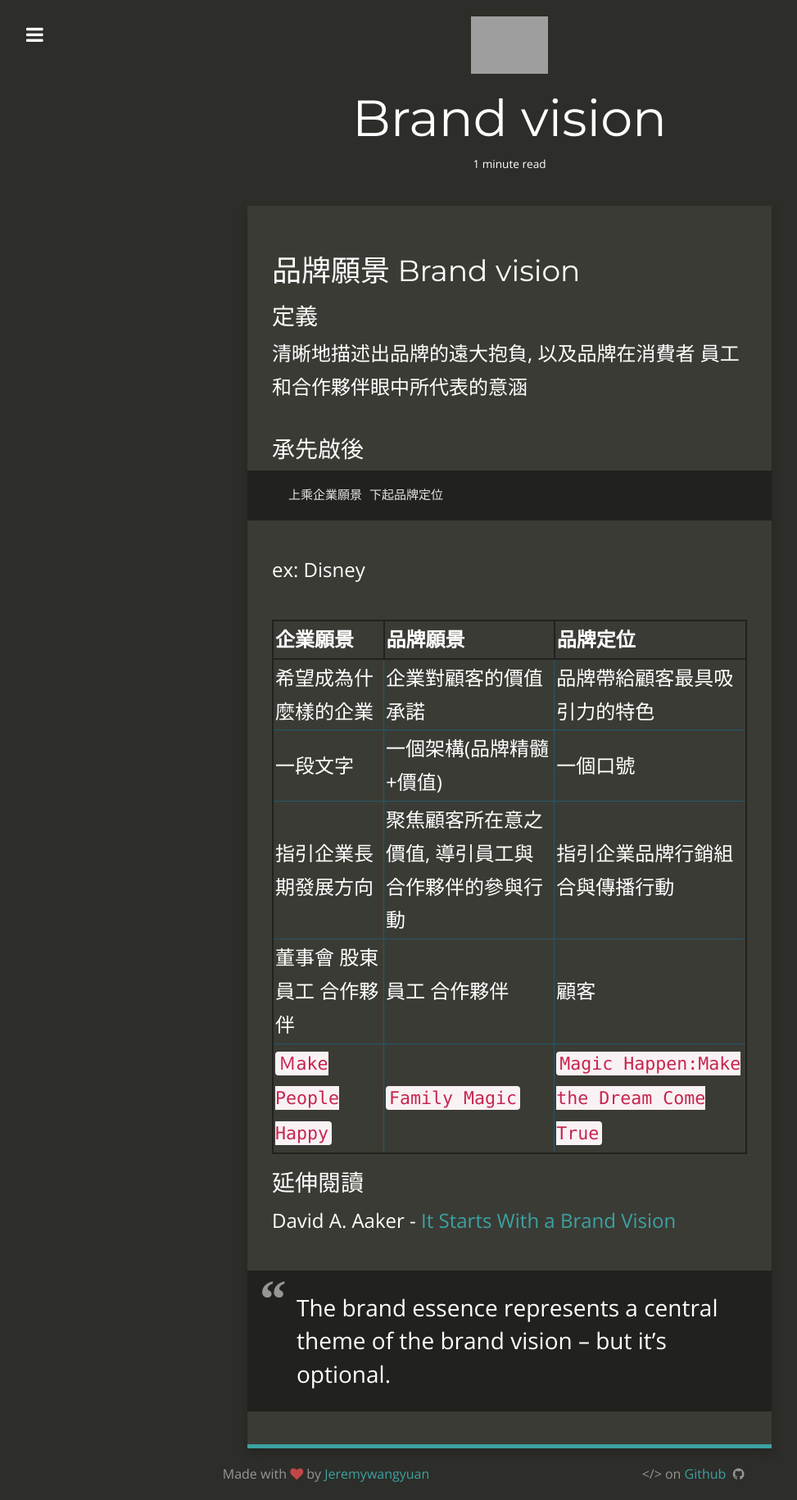
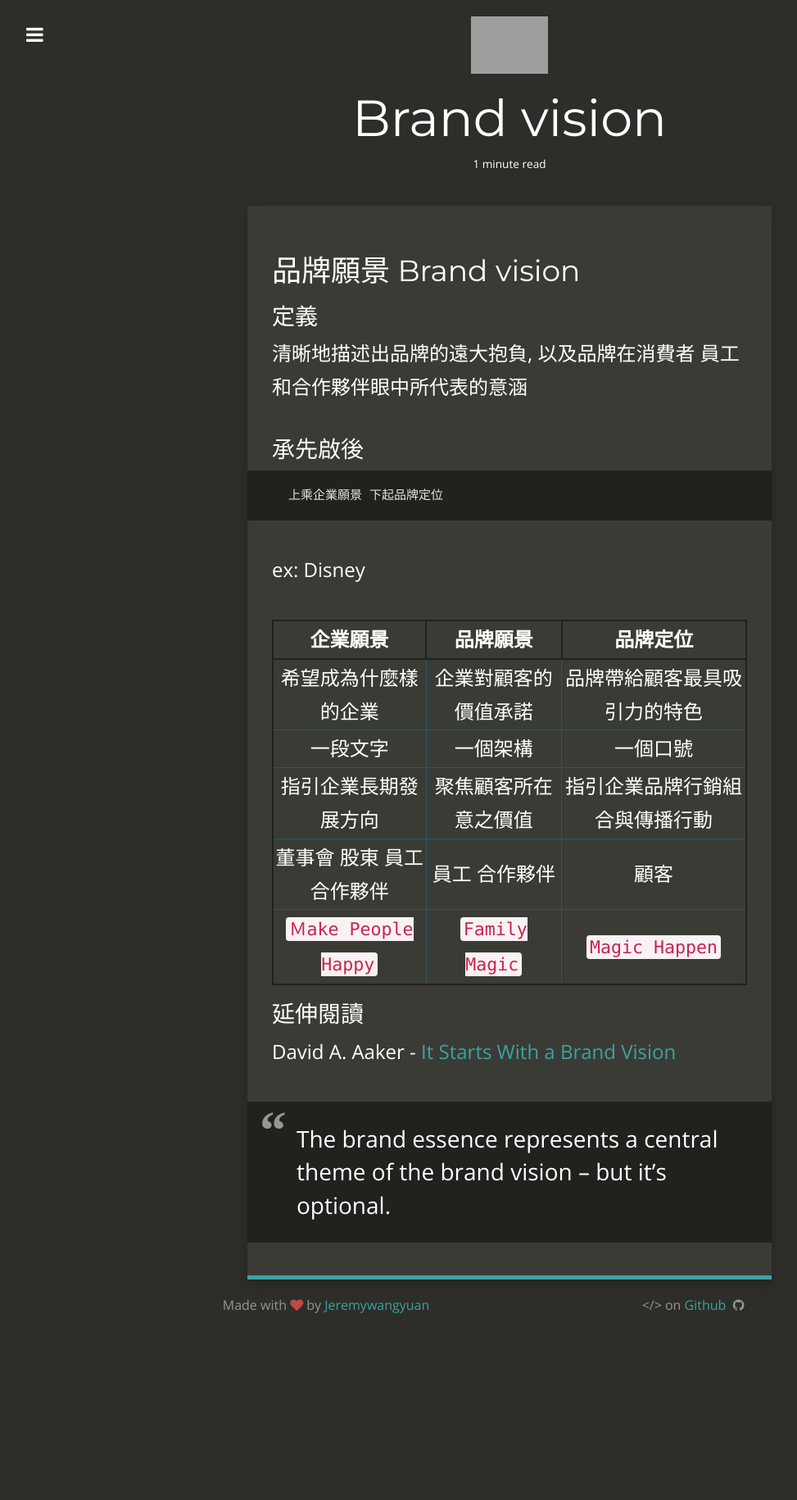
Before and after one commit to jeremywangyuan/Jeremywangyuan.github.io, a Jekyll site: the page built from _posts/2017-08-11-study-note.md, in a window 1280 px wide. Shown: the whole page at 82% size, without its empty margins (18-991 px from the left). Built offline with Jekyll 4.4.1, drawn with Linux system fonts in a browser that asks for light colours; nearby versions of some CDN libraries; after the commit the page ends 1624 px from its top, so only the background shows below that; grey boxes are pictures that could not be loaded.

Commit message:
study note

```diff
--- a/_posts/2017-08-11-study-note.md
+++ b/_posts/2017-08-11-study-note.md
@@ -20,12 +20,12 @@ tags:
 ex: Disney
 
 | 企業願景 | 品牌願景 | 品牌定位 |
-|:------|:------|:------|
+|:------:|:------:|:------:|
 |希望成為什麼樣的企業|企業對顧客的價值承諾|品牌帶給顧客最具吸引力的特色|
-|一段文字|一個架構(品牌精髓+價值)|一個口號|
-|指引企業長期發展方向|聚焦顧客所在意之價值, 導引員工與合作夥伴的參與行動|指引企業品牌行銷組合與傳播行動|
+|一段文字|一個架構|一個口號|
+|指引企業長期發展方向|聚焦顧客所在意之價值|指引企業品牌行銷組合與傳播行動|
 |董事會 股東 員工 合作夥伴|員工 合作夥伴|顧客|
-|`Ｍake People Happy`|`Family Magic`|`Magic Happen:Make the Dream Come True`|
+|`Ｍake People Happy`|`Family Magic`|`Magic Happen`|
 
 
 ### 延伸閱讀
```
